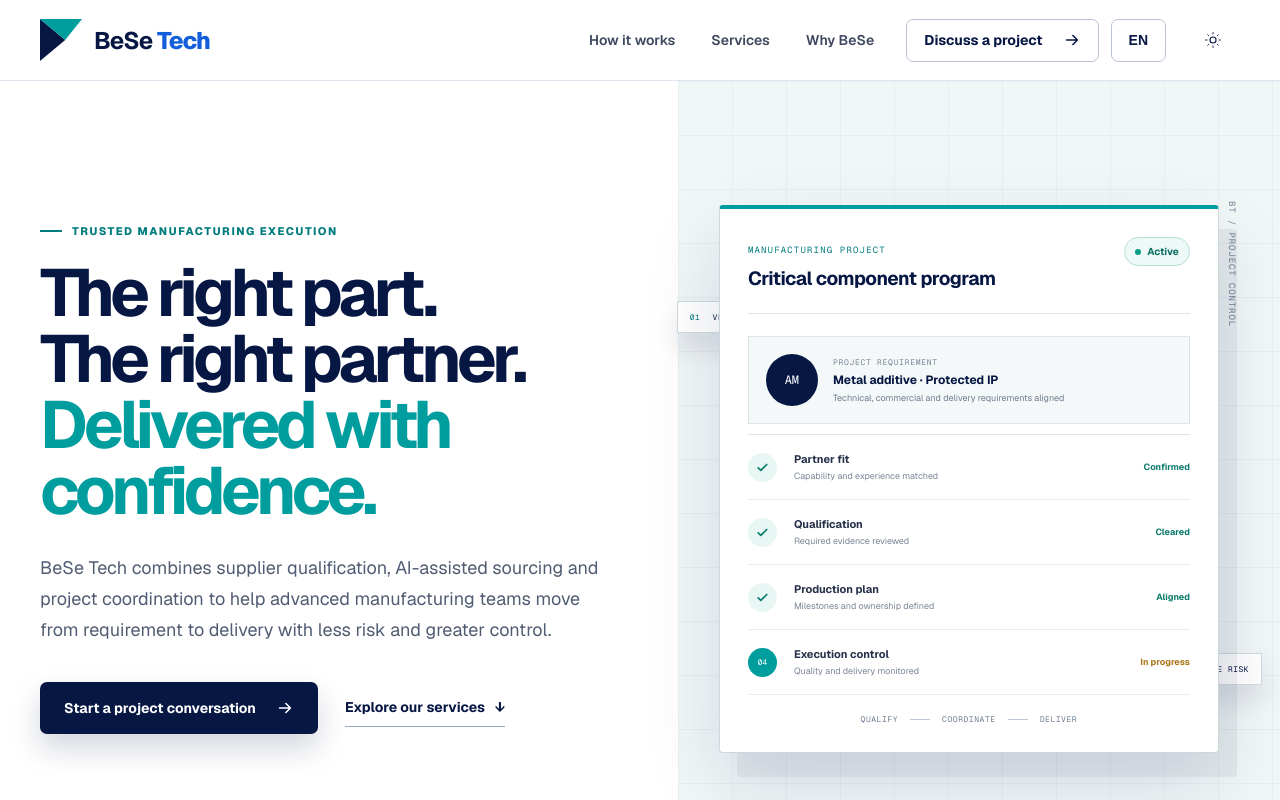
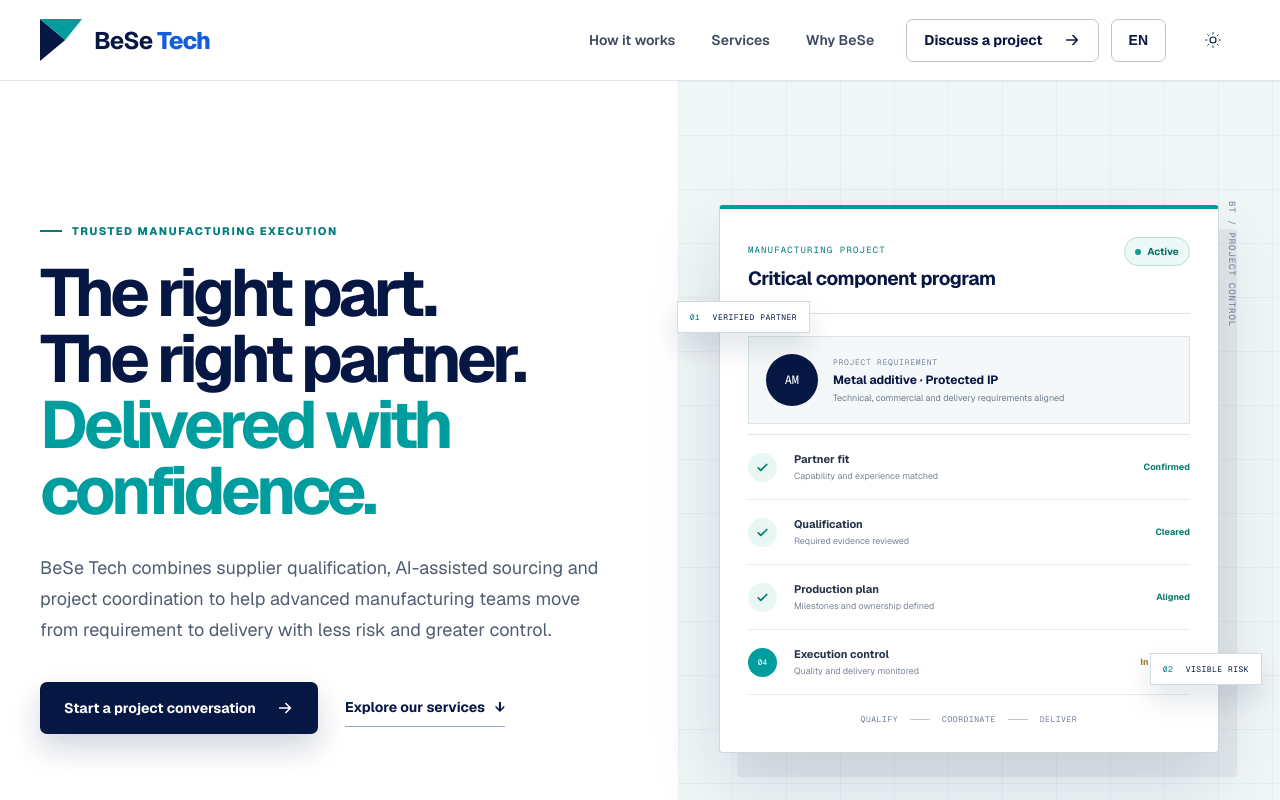
Before and after one commit to baharehb/bese-tech-nextjs, a Next.js app: page / in a window 1280 px wide. Shown: the top 800 px of the page. Built offline with nearby package versions, Linux system fonts and the light colour scheme.

Commit message:
Fix: restore floating tags visibility; ensure active badge sits above

```diff
--- a/app/globals.css
+++ b/app/globals.css
@@ -124,7 +124,7 @@ svg { display: block; }
 .dark .command-card > header .micro { color: #9fb1c6 !important; }
 .dark .command-card > header h2 { /* reverted: preserve original heading color in command-card */ }
 
-.command-card .active { position: relative; z-index: 6; }
+.command-card .active { position: relative; z-index: 12; }
 .dark .command-card .project-brief p { color: #c7d6df !important; }
 .dark .command-card .control-list p { color: #c7d6df !important; }
 .dark .command-card .control-list p strong { color: #e6eef6 !important; }
@@ -183,7 +183,7 @@ svg { display: block; }
 .control-list > div > b.in-progress { color: #a97418; }
 .command-card > footer { padding-top: 19px; display: flex; align-items: center; justify-content: center; gap: 12px; color: #6e7c91; font-family: var(--font-mono); font-size: 8px; letter-spacing: .07em; }
 .command-card > footer i { width: 20px; height: 1px; background: #bdc8d6; }
-.floating-tag { position: absolute; z-index: 1; padding: 10px 12px; border: 1px solid #cfdde0; color: var(--navy); background: var(--white); box-shadow: 0 14px 30px rgba(6, 23, 68, .12); font-family: var(--font-mono); font-size: 8px; letter-spacing: .06em; }
+.floating-tag { position: absolute; z-index: 4; padding: 10px 12px; border: 1px solid #cfdde0; color: var(--navy); background: var(--white); box-shadow: 0 14px 30px rgba(6, 23, 68, .12); font-family: var(--font-mono); font-size: 8px; letter-spacing: .06em; }
 .floating-tag span { margin-right: 7px; color: var(--teal-dark); }
 .tag-one { left: -21px; top: 102px; }
 .tag-two { right: -22px; bottom: 74px; }
```
